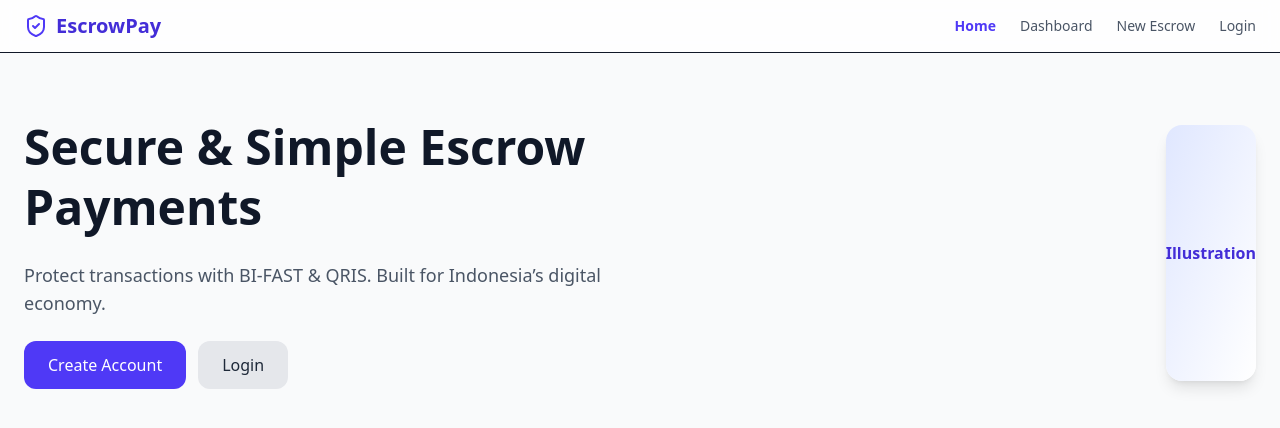
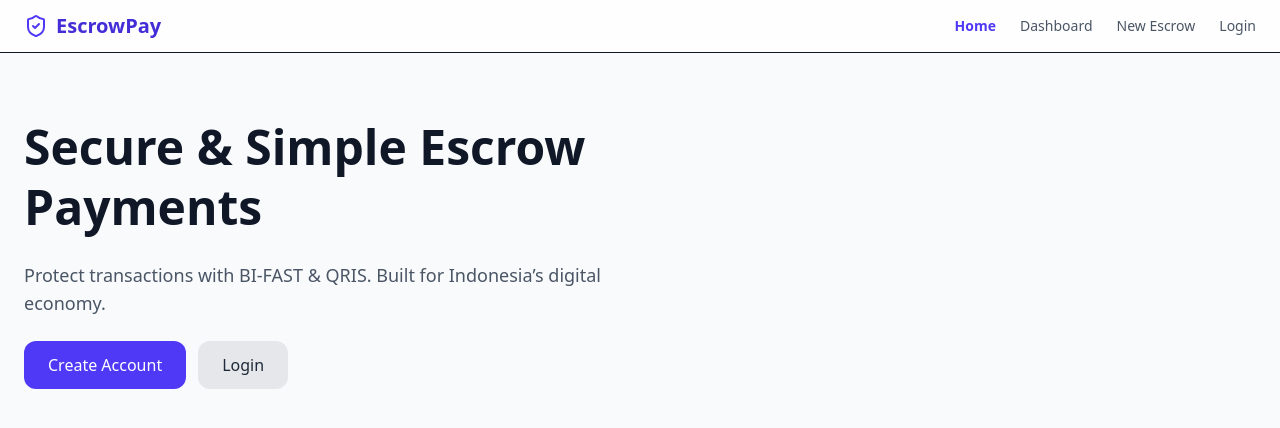
Before and after one commit to lamfete/escao-frontend, a React (Vite) app: page / in a window 1280 px wide. Shown: the top 428 px of the page. Built offline with nearby package versions, Linux system fonts and the light colour scheme; no server answers.

Commit message:
home: remove placeholder Illustration block

```diff
--- a/src/pages/Home.tsx
+++ b/src/pages/Home.tsx
@@ -22,9 +22,7 @@ export default function Home(){
             )}
           </div>
         </div>
-        <div className="md:justify-self-end">
-          <div className="rounded-2xl shadow-lg w-full max-w-lg h-64 bg-gradient-to-br from-indigo-100 to-white flex items-center justify-center text-indigo-700 font-semibold">Illustration</div>
-        </div>
+        {/* Illustration removed */}
       </div>
     </section>
   );
```
